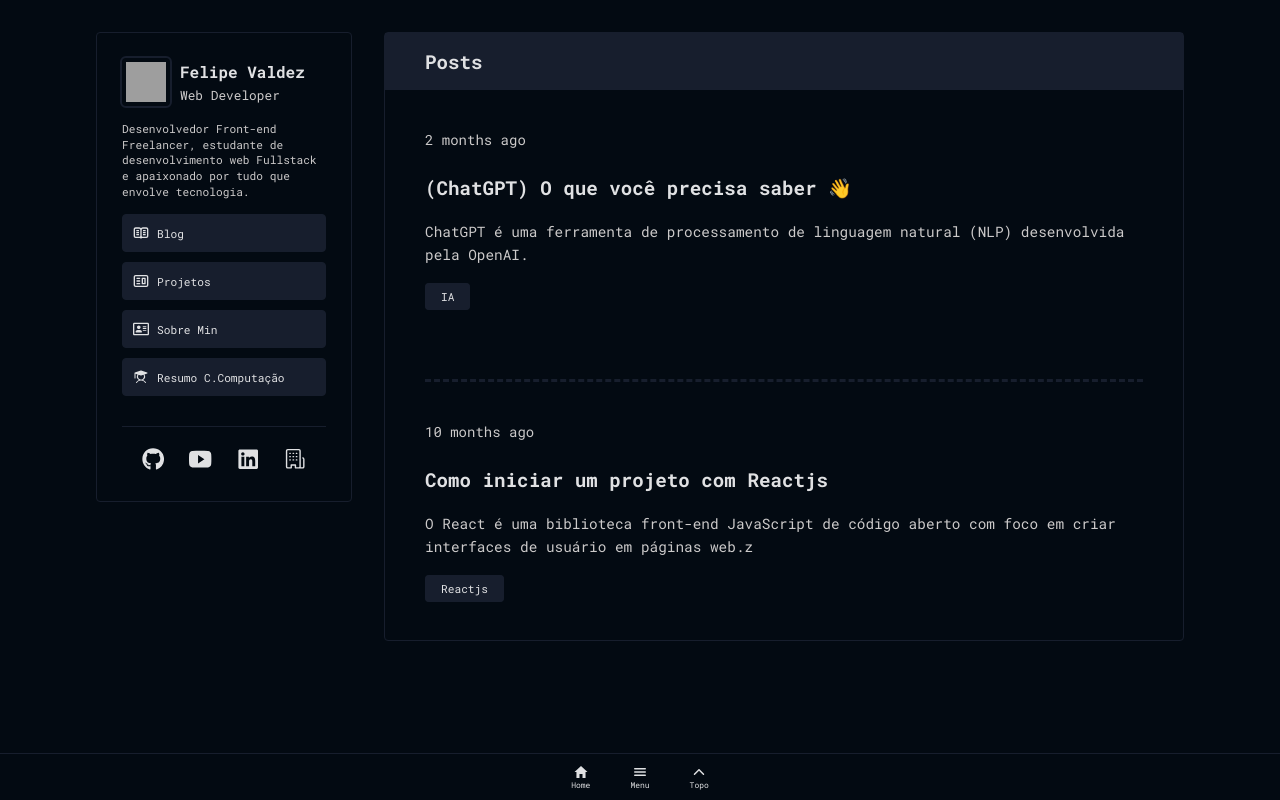
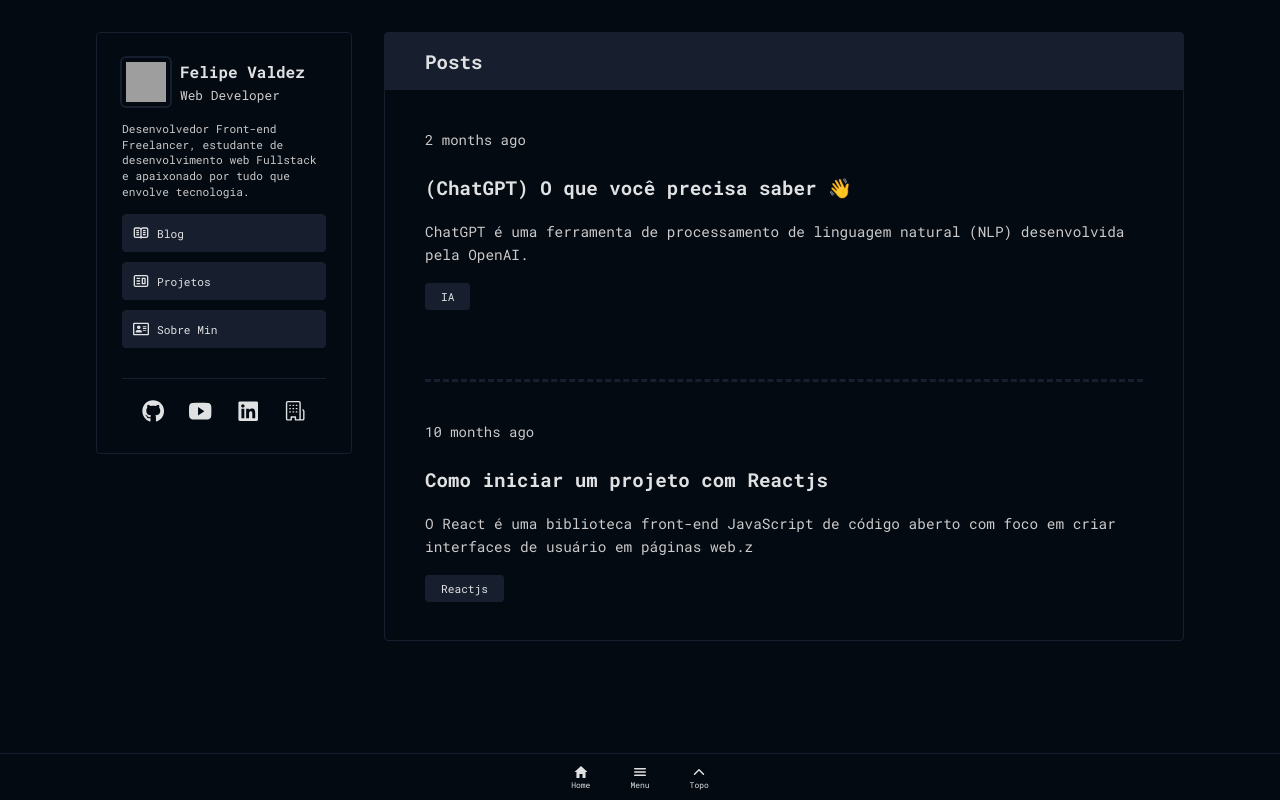
Before and after one commit to f3l1p3v4/portfolio-2024, a Next.js app: page / in a window 1280 px wide. Built offline with nearby package versions, Linux system fonts and the light colour scheme; grey boxes are pictures that could not be loaded.

Commit message:
added new link

```diff
--- a/src/app/components/Sidebar.tsx
+++ b/src/app/components/Sidebar.tsx
@@ -1,4 +1,3 @@
-import { PiStudentFill } from "react-icons/pi";
 import { GoOrganization } from "react-icons/go";
 import { CgReadme } from "react-icons/cg";
 import { CgWebsite } from "react-icons/cg";
@@ -34,10 +33,6 @@
                     <FaRegAddressCard />
                     Sobre Min
                 </a>
-                <a href="https://cienciadacomputacao.vercel.app">
-                    <PiStudentFill />
-                    Resumo C.Computação
-                </a>
             </div>
 
             <footer>
```
